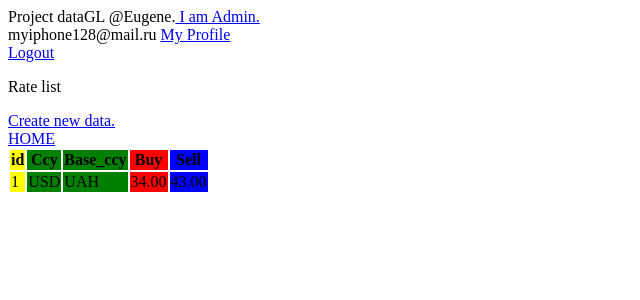
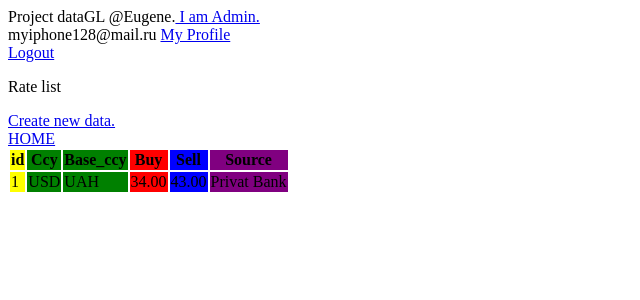
Before and after one commit to Evggeennniy/Django, a Django app: page /data/rate in a window 1280 px wide. Shown: the top 300 px of the page, without its empty margins (0-640 px from the left). Run offline with Django 4.2, Linux system fonts and the light colour scheme; a user stored in the database is signed in; data comes from the database, SQL or seed files in the repository; both versions use the stored data as it was after the commit.

Commit message:
Added relationship between Rate and Source tables

```diff
--- a/app/accounts/views.py
+++ b/app/accounts/views.py
@@ -62,7 +62,7 @@ class UserUpdateView(LoginRequiredMixin, UpdateView):
 
 class AccountConfirmView(TemplateView):
     extra_context = {
-        "information": "Registration finished, account.",
+        "information": "Registration finished, account activated.",
     }
 
     template_name = "info.html"
--- a/app/trainingapps/forms.py
+++ b/app/trainingapps/forms.py
@@ -15,6 +15,7 @@ class RateForm(forms.ModelForm):
             "base_ccy",
             "buy",
             "sell",
+            "source"
         )  # ^ Forms for data manipulation, creation, modification, deletion and so on.
 
 
--- a/app/trainingapps/models.py
+++ b/app/trainingapps/models.py
@@ -13,16 +13,19 @@ class ContactUs(models.Model):
 # Model fields describe columns of the same name in the table and are properties at the same time
 
 
+class Source(models.Model):
+    source_url = models.CharField(max_length=255)
+    name = models.CharField(max_length=64)
+
+
 class Rate(models.Model):
     ccy = models.CharField(max_length=5, choices=CurrencyType.choices)
     base_ccy = models.CharField(max_length=5, choices=CurrencyType.choices, default=CurrencyType.CURRENCY_TYPE_UAH)
     buy = models.DecimalField(max_digits=10, decimal_places=2)
     sell = models.DecimalField(max_digits=10, decimal_places=2)
-
-
-class Source(models.Model):
-    source_url = models.CharField(max_length=255)
-    name = models.CharField(max_length=64)
+    # source = models.ForeignKey(Source)
+    # For create foreignKey use this ^ or :
+    source = models.ForeignKey('trainingapps.Source', on_delete=models.CASCADE, null=True, default=None)
 
 
 class ResponseLog(models.Model):
--- a/app/trainingapps/templates/rate_list.html
+++ b/app/trainingapps/templates/rate_list.html
@@ -13,6 +13,7 @@
         <th style="background-color: green">Base_ccy</th>
         <th style="background-color: red">Buy</th>
         <th style="background-color: blue">Sell</th>
+        <th style="background-color: purple">Source</th>
     </tr>
 
 {% if request.user.is_superuser %}
@@ -23,6 +24,7 @@
         <td style="background-color: green">{{data.base_ccy}}</td>
         <td style="background-color: red">{{data.buy}}</td>
         <td style="background-color: blue">{{data.sell}}</td>
+        <td style="background-color: purple">{{data.source.name}}</td>
         <td style="background-color: white"><a href="{% url 'rate_detail' data.id %}">View Details</a></td>
         <td style="background-color: white"><a href="{% url 'rate_update' data.id %}">Edit</a></td>
         <td style="background-color: white"><a href="{% url 'rate_delete' data.id %}">Delete</a></td>
@@ -36,6 +38,7 @@
         <td style="background-color: green">{{data.base_ccy}}</td>
         <td style="background-color: red">{{data.buy}}</td>
         <td style="background-color: blue">{{data.sell}}</td>
+        <td style="background-color: purple">{{data.source.name}}</td>
     </tr>
     {% endfor %}
 {% endif %}
--- a/app/trainingapps/views.py
+++ b/app/trainingapps/views.py
@@ -35,7 +35,7 @@ class IndexView(TemplateView):
 
 
 class RateListView(LoginRequiredMixin, ListView):
-    queryset = Rate.objects.all()
+    queryset = Rate.objects.all().select_related("source")
     form_class = RateForm
     success_url = reverse_lazy("rate_list")
 
```
Also changed, not shown: app/accounts/migrations/0002_alter_user_groups_alter_user_is_active.py (added), app/db.sqlite3, app/trainingapps/migrations/0002_rate_source_alter_contactus_email_from.py (added).
